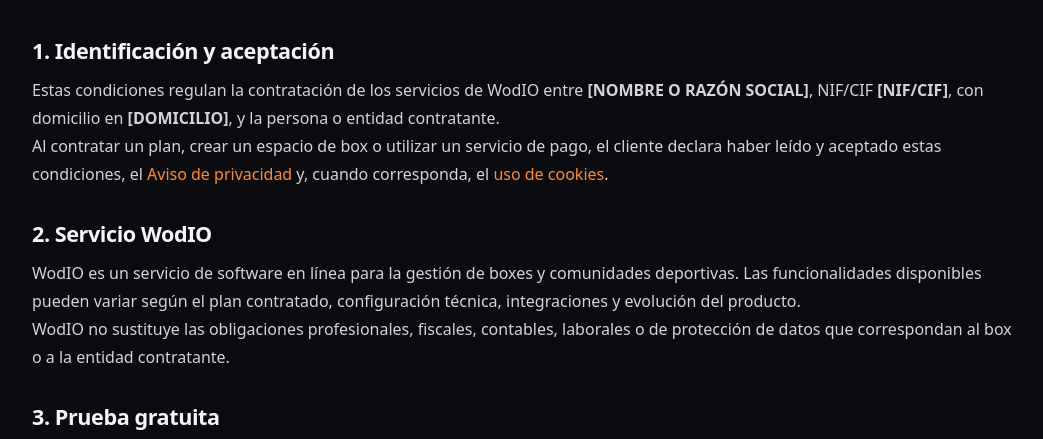
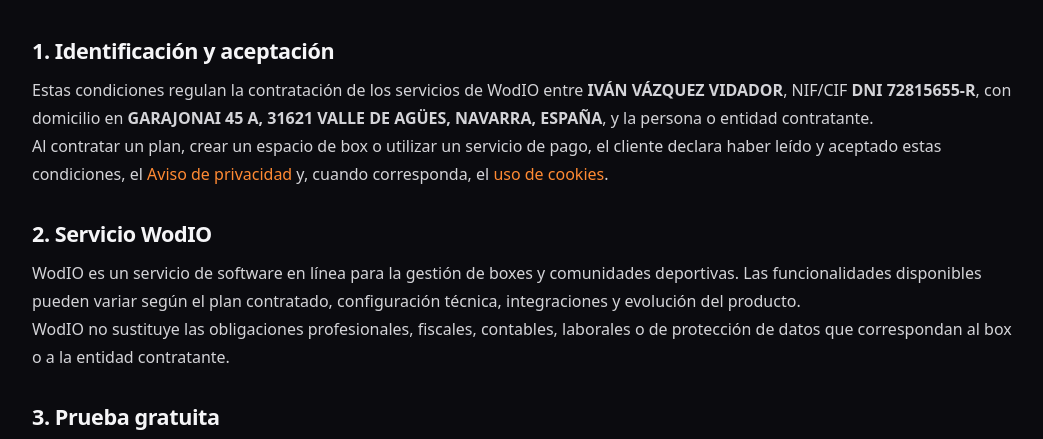
Before and after one commit to ivazquezv/wodio, a website: page public/condiciones.html in a window 1280 px wide. Shown: the part 295-734 px from the top of the page, without its empty margins (118-1161 px from the left). Drawn offline with Linux system fonts and the light colour scheme.

Commit message:
Complete contracting conditions holder details

```diff
--- a/public/condiciones.html
+++ b/public/condiciones.html
@@ -12,7 +12,7 @@
 <a class="legal-back" href="../index.html">← Volver a WodIO</a>
 <header class="legal-header"><span class="section-eyebrow">CONTRATACIÓN</span><h1>Condiciones de contratación</h1><p>Condiciones aplicables a la contratación y uso de los servicios de WodIO.</p></header>
 
-<section class="legal-section"><h2>1. Identificación y aceptación</h2><p>Estas condiciones regulan la contratación de los servicios de WodIO entre <strong>[NOMBRE O RAZÓN SOCIAL]</strong>, NIF/CIF <strong>[NIF/CIF]</strong>, con domicilio en <strong>[DOMICILIO]</strong>, y la persona o entidad contratante.</p><p>Al contratar un plan, crear un espacio de box o utilizar un servicio de pago, el cliente declara haber leído y aceptado estas condiciones, el <a href="privacidad.html">Aviso de privacidad</a> y, cuando corresponda, el <a href="cookies.html">uso de cookies</a>.</p></section>
+<section class="legal-section"><h2>1. Identificación y aceptación</h2><p>Estas condiciones regulan la contratación de los servicios de WodIO entre <strong>IVÁN VÁZQUEZ VIDADOR</strong>, NIF/CIF <strong>DNI 72815655-R</strong>, con domicilio en <strong>GARAJONAI 45 A, 31621 VALLE DE AGÜES, NAVARRA, ESPAÑA</strong>, y la persona o entidad contratante.</p><p>Al contratar un plan, crear un espacio de box o utilizar un servicio de pago, el cliente declara haber leído y aceptado estas condiciones, el <a href="privacidad.html">Aviso de privacidad</a> y, cuando corresponda, el <a href="cookies.html">uso de cookies</a>.</p></section>
 
 <section class="legal-section"><h2>2. Servicio WodIO</h2><p>WodIO es un servicio de software en línea para la gestión de boxes y comunidades deportivas. Las funcionalidades disponibles pueden variar según el plan contratado, configuración técnica, integraciones y evolución del producto.</p><p>WodIO no sustituye las obligaciones profesionales, fiscales, contables, laborales o de protección de datos que correspondan al box o a la entidad contratante.</p></section>
 
```
